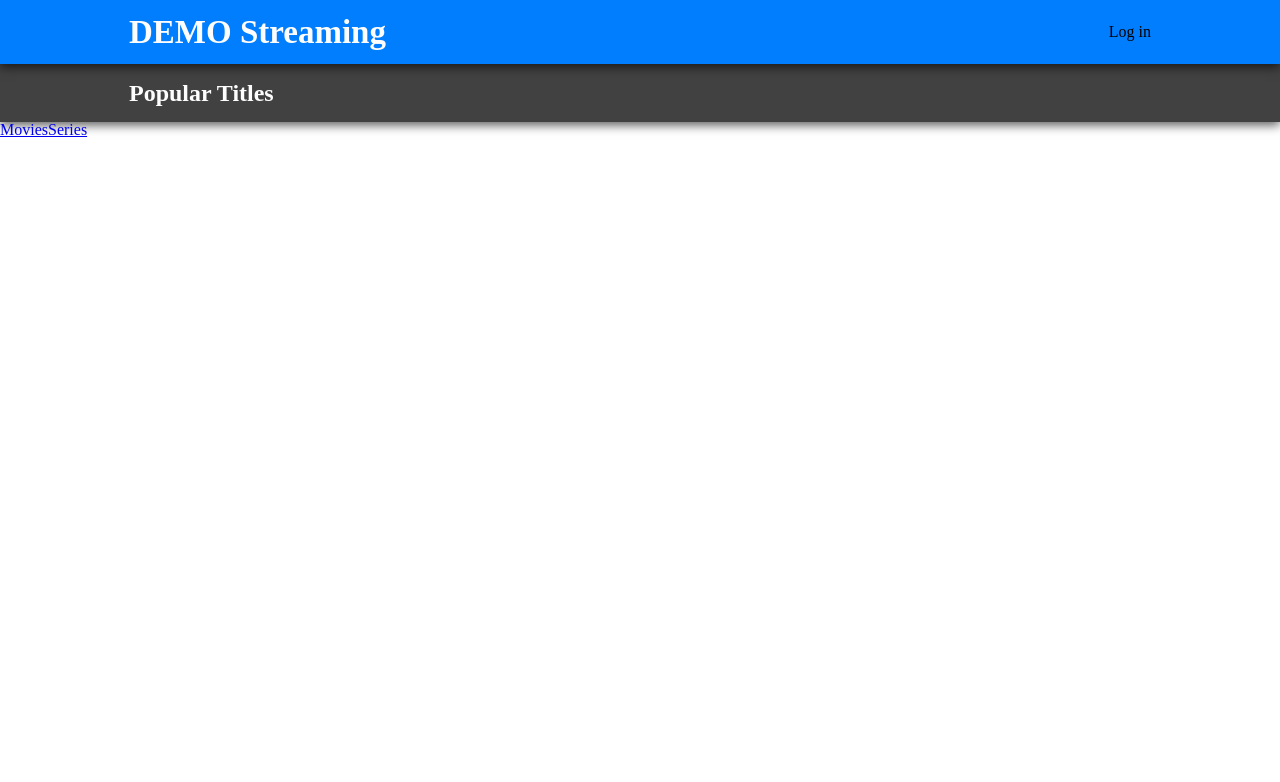
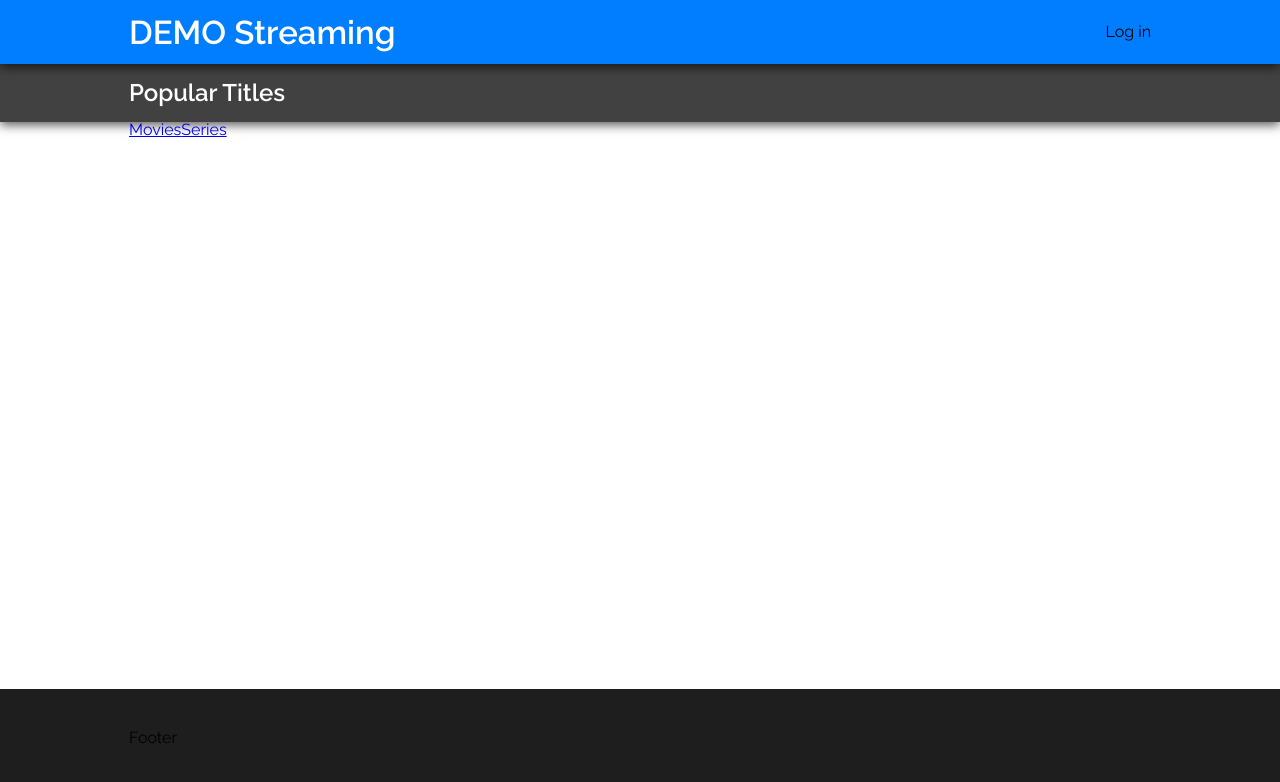
Before and after one commit to oguz3/movies_series, a Next.js app: page / in a window 1280 px wide. Shown: the top 782 px of the page. Built offline with nearby package versions, Linux system fonts and the light colour scheme.

Commit message:
feat: added layout components & fonts

```diff
--- /dev/null
+++ b/components/Footer/Footer.module.scss
@@ -0,0 +1,5 @@
+.footer {
+  margin-top: auto;
+  background: map-get($colors, c4);
+  padding: 41px 0px 54px 0px;
+}
--- a/components/Footer/index.tsx
+++ b/components/Footer/index.tsx
@@ -1,7 +1,12 @@
 import React from "react";
+import styles from "./Footer.module.scss";
 
 const Footer = () => {
-  return <div></div>;
+  return (
+    <footer className={styles.footer}>
+      <div className="container">Footer</div>
+    </footer>
+  );
 };
 
 export default Footer;
--- /dev/null
+++ b/components/Layout/Layout.module.scss
@@ -0,0 +1,5 @@
+.layout {
+  min-height: 100vh;
+  display: flex;
+  flex-direction: column;
+}
--- /dev/null
+++ b/components/Layout/index.tsx
@@ -0,0 +1,28 @@
+import React, { ReactNode } from "react";
+import Head from "next/head";
+import Header from "@components/Header";
+import Footer from "@components/Footer";
+
+import styles from "./Layout.module.scss";
+
+type Props = {
+  children: ReactNode;
+  title: string;
+};
+
+const Layout: React.FC<Props> = ({ title, children }) => {
+  return (
+    <>
+      <Head>
+        <title>{title}</title>
+      </Head>
+      <div className={styles.layout}>
+        <Header />
+        {children}
+        <Footer />
+      </div>
+    </>
+  );
+};
+
+export default Layout;
--- a/pages/_app.tsx
+++ b/pages/_app.tsx
@@ -2,14 +2,12 @@ import React from "react";
 import { QueryClient, QueryClientProvider } from "react-query";
 import { ReactQueryDevtools } from "react-query/devtools";
 import "@styles/globals.scss";
-import Header from "@components/Header";
 
 export default function MyApp({ Component, pageProps }) {
   const queryClient = new QueryClient();
 
   return (
     <QueryClientProvider client={queryClient}>
-      <Header />
       <Component {...pageProps} />
       <ReactQueryDevtools />
     </QueryClientProvider>
--- a/pages/index.tsx
+++ b/pages/index.tsx
@@ -1,11 +1,14 @@
+import Layout from "@components/Layout";
 import Link from "next/link";
 
 const IndexPage = () => {
   return (
-    <div>
-      <Link href="/movies">Movies</Link>
-      <Link href="/series">Series</Link>
-    </div>
+    <Layout title="Home">
+      <div className="container">
+        <Link href="/movies">Movies</Link>
+        <Link href="/series">Series</Link>
+      </div>
+    </Layout>
   );
 };
 
--- a/pages/series.tsx
+++ b/pages/series.tsx
@@ -4,6 +4,7 @@ import { Movie } from "@interfaces/index";
 import { sortAlphaNum } from "lib/sort";
 import Card from "@components/Card";
 import CardWrapper from "@components/CardWrapper";
+import Layout from "@components/Layout";
 
 const SeriesPage = () => {
   const { data, isLoading, isError } = useFeed();
@@ -37,7 +38,7 @@ const SeriesPage = () => {
   }
 
   return (
-    <>
+    <Layout title="Series">
       <div className="container">
         <input
           name="search"
@@ -52,7 +53,7 @@ const SeriesPage = () => {
             })}
         </CardWrapper>
       </div>
-    </>
+    </Layout>
   );
 };
 
--- /dev/null
+++ b/styles/_fonts.scss
@@ -0,0 +1,6 @@
+@import url("https://fonts.googleapis.com/css2?family=Raleway:wght@300;400;600&display=swap");
+
+body,
+* {
+  font-family: "Raleway", sans-serif;
+}
--- a/styles/globals.scss
+++ b/styles/globals.scss
@@ -1,4 +1,5 @@
 @import "./mixins/mixins";
+@import "./reset";
+@import "./fonts";
 @import "./variables";
-@import "./reset";
 @import "./container";
```
